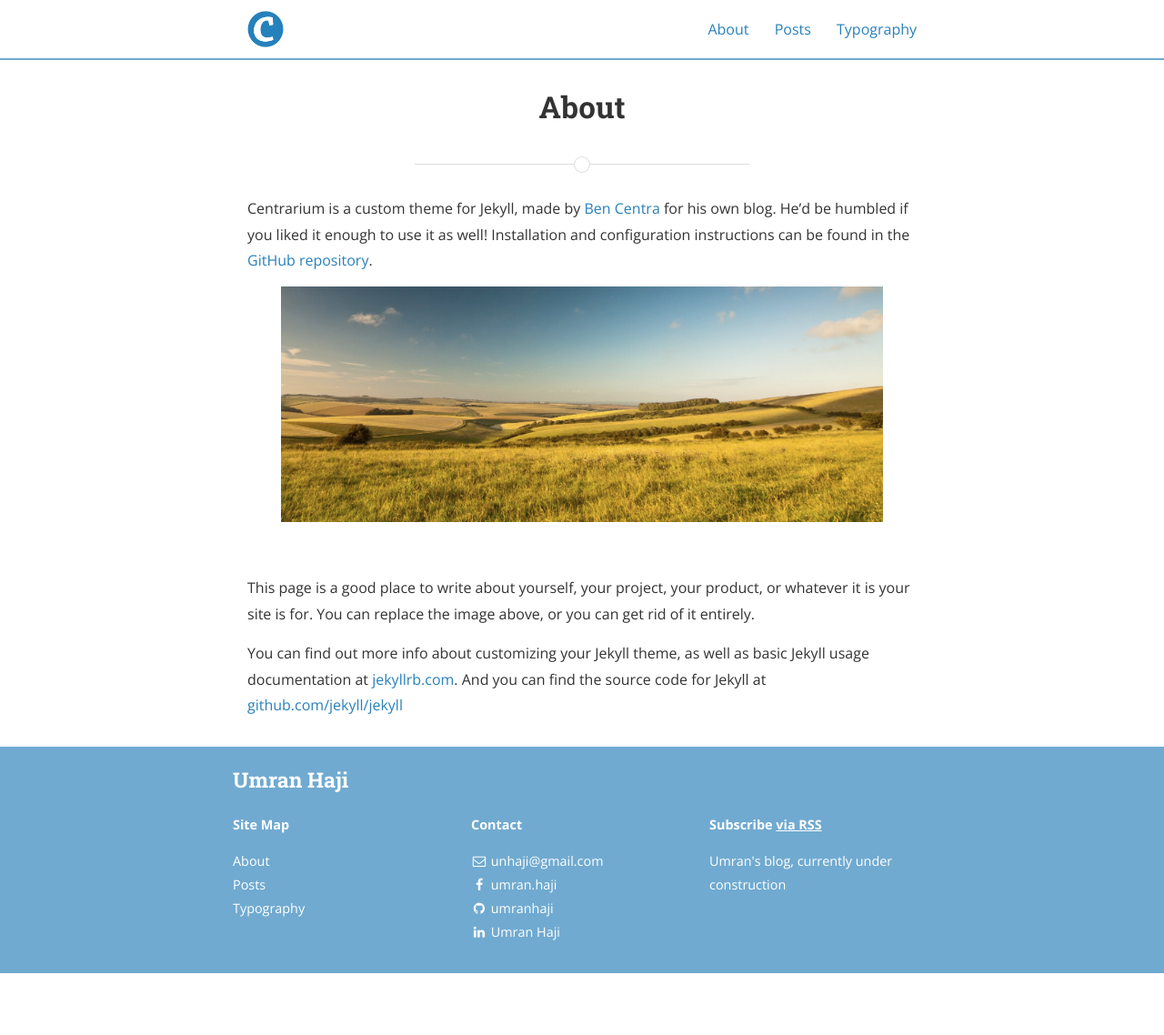
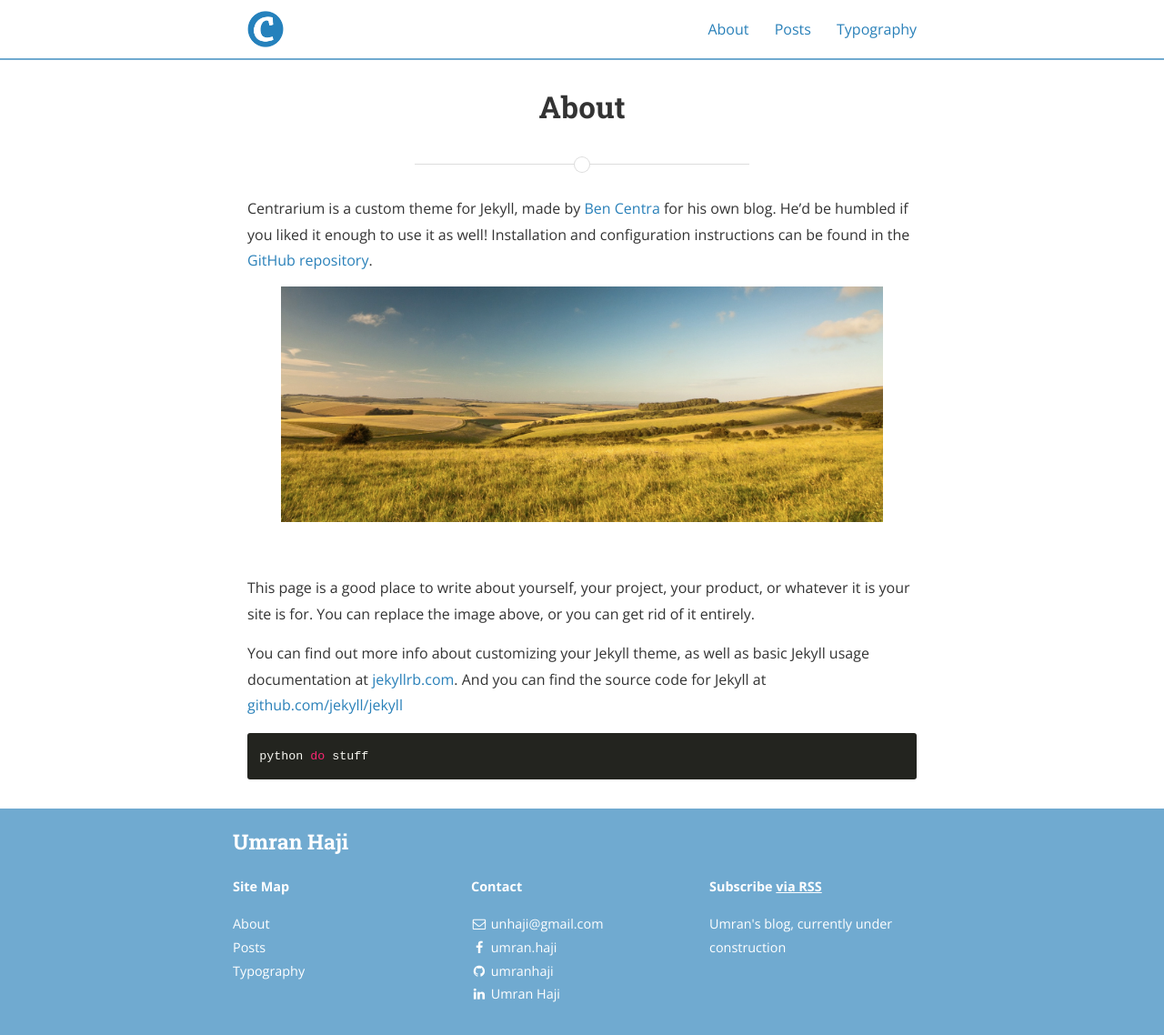
Before and after one commit to umranhaji/umranhaji.github.io, a Jekyll site: the page built from about.md, in a window 1280 px wide. Shown: the whole page at 91% size. Built offline with Jekyll 4.4.1, drawn with Linux system fonts in a browser that asks for light colours; nearby versions of some CDN libraries; before the commit the page ends 1070 px from its top, so only the background shows below that.

Commit message:
Updated 'about.md' via CloudCannon

````diff
--- a/about.md
+++ b/about.md
@@ -13,3 +13,7 @@ Centrarium is a custom theme for Jekyll, made by [Ben Centra](http://bencentra.c
 This page is a good place to write about yourself, your project, your product, or whatever it is your site is for. You can replace the image above, or you can get rid of it entirely.
 
 You can find out more info about customizing your Jekyll theme, as well as basic Jekyll usage documentation at [jekyllrb.com](http://jekyllrb.com/). And you can find the source code for Jekyll at [github.com/jekyll/jekyll](https://github.com/jekyll/jekyll)
+
+```
+python do stuff
+```
````
